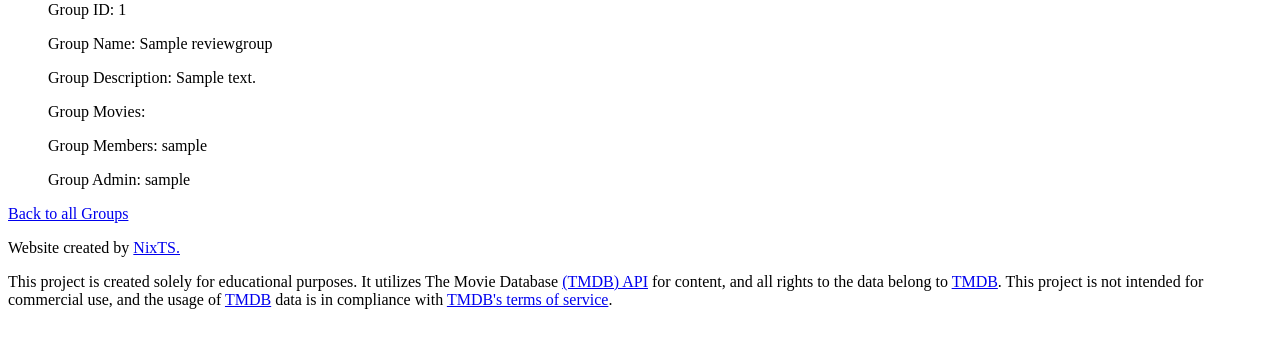
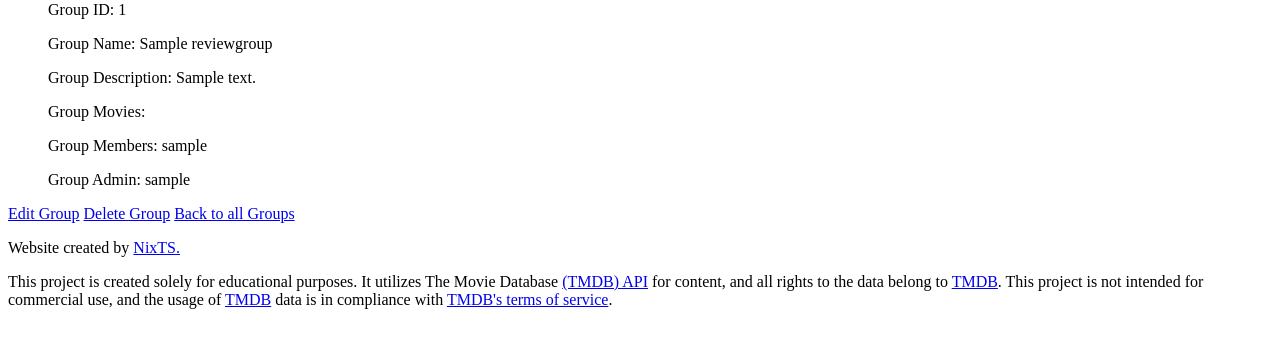
Before and after one commit to NixTS/movie-reviews-with-friends, a Django app: page /groups/details/1/ in a window 1280 px wide. Shown: the part 185-533 px from the top of the page. Run offline with Django 4.2, Linux system fonts and the light colour scheme; the first user in the database is signed in; tables that the repository leaves empty hold one stand-in row (Sample ...); data that the repository does not hold is empty.

Commit message:
Add CRUD functionality to the review_groups

```diff
--- a/review_groups/templates/review_groups/group_details.html
+++ b/review_groups/templates/review_groups/group_details.html
@@ -21,6 +21,12 @@
     </p>
     <p>Group Admin: {{ group.group_creator.username }}</p>
 </ul>
+
+{% if user.is_authenticated and group.group_creator == user %}
+    <a href="{% url 'edit_group' group.group_id %}">Edit Group</a>
+    <a href="{% url 'delete_group' group.group_id %}">Delete Group</a>
+{% endif %}
+
 <a href="{{ back_url }}">Back to all Groups</a>
 
 {% endblock %}
--- a/review_groups/urls.py
+++ b/review_groups/urls.py
@@ -1,8 +1,10 @@
 from django.urls import path
-from review_groups.views import list_of_groups, group_details, create_groups
+from review_groups.views import list_of_groups, group_details, create_groups, edit_group, delete_group
 
 urlpatterns = [
     path('list_groups/', list_of_groups, name='list_of_groups'),
     path('details/<int:group_id>/', group_details, name='group_details'),
     path('create/', create_groups, name='create_groups'),
+    path('<int:group_id>/edit/', edit_group, name='edit_group'),
+    path('<int:group_id>/delete/', delete_group, name='delete_group'),
 ]
--- a/review_groups/views.py
+++ b/review_groups/views.py
@@ -81,3 +81,74 @@
         form = ReviewGroupsForm()
 
     return render(request, 'review_groups/create_groups.html', {'form': form})
+
+
+def edit_group(request, group_id):
+    """
+    Handles the editing of review groups.
+
+    If the form is valid, saves the review group and redirects to the 'group_details' view.
+    If the HTTP request method is GET, renders the 'review_groups/edit_group.html' template
+    with the form pre-filled with the current group details for editing.
+    If the HTTP request method is POST, validates the submitted form data.
+
+    Args:
+        - request (HttpRequest): The HTTP request object.
+
+    Returns:
+        - HttpResponse: Rendered HTML page displaying the form for editing a review group.
+
+    Template:
+        - 'review_groups/edit_group.html'
+
+    Redirects:
+        - To the 'group_details' view upon successful editing of a review group.
+    """
+    group = get_object_or_404(ReviewGroups, group_id=group_id)
+
+    if request.user == group.group_creator:
+        if request.method == 'POST':
+            form = ReviewGroupsForm(request.POST, instance=group)
+            if form.is_valid():
+                form.save()
+                return redirect('group_details', group_id=group_id)
+        else:
+            form = ReviewGroupsForm(instance=group)
+
+        return render(request, 'review_groups/edit_group.html', {'form': form, 'group': group})
+    else:
+        return render(request, 'review_groups/access_denied.html')
+
+
+def delete_group(request, group_id):
+    """
+    Handles the deletion of review groups.
+
+    If the HTTP request method is GET and the logged-in user is the creator of the group,
+    renders the 'review_groups/delete_group.html' template to confirm the deletion.
+    If the HTTP request method is POST and the logged-in user is the creator of the group,
+    deletes the review group and redirects to the 'list_of_groups' view.
+
+    Args:
+        - request (HttpRequest): The HTTP request object.
+        - group_id (int): The ID of the group to be deleted.
+
+    Returns:
+        - HttpResponse: Rendered HTML page for confirming the deletion of a review group.
+
+    Template:
+        - 'review_groups/delete_group.html'
+
+    Redirects:
+        - To the 'list_of_groups' view upon successful deletion of a review group.
+    """
+    group = get_object_or_404(ReviewGroups, group_id=group_id)
+
+    if request.user == group.group_creator:
+        if request.method == 'POST':
+            group.delete()
+            return redirect('list_of_groups')
+
+        return render(request, 'review_groups/delete_group.html', {'group': group})
+    else:
+        return render(request, 'review_groups/access_denied.html')
```
Also changed, not shown: review_groups/templates/review_groups/delete_group.html (added, +16 -0 lines), review_groups/templates/review_groups/edit_group.html (added, +15 -0 lines).
